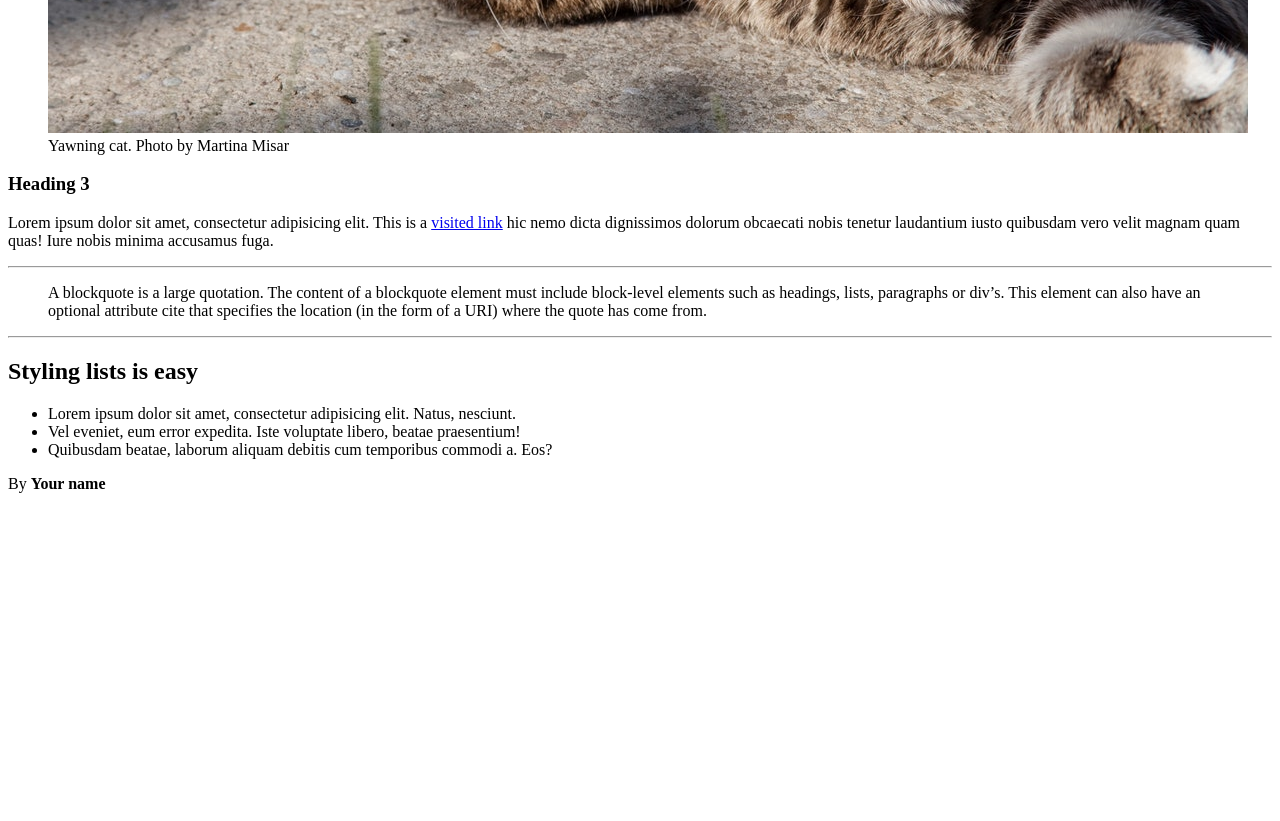
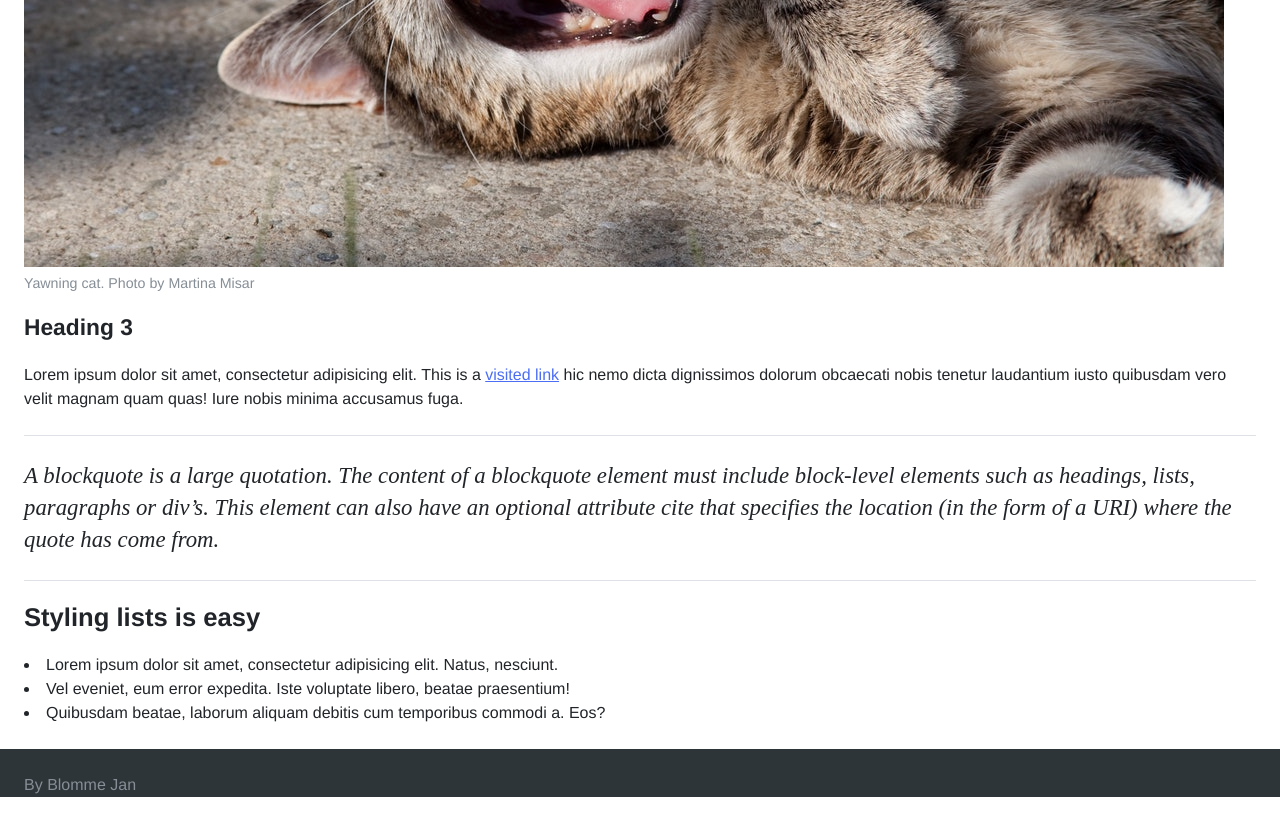
Before and after one commit to mct-ui/html5-boilerplate-BlommeJan, a plain HTML site: page index.html in a window 1280 px wide. Shown: the part 880-1701 px from the top of the page. Before the commit the page ends 1389 px from the top, so only its background shows below. Drawn offline with Linux system fonts and the light colour scheme.

Commit message:
Update CSS styles and HTML structure

```diff
--- a/css/screen.scss
+++ b/css/screen.scss
@@ -128,15 +128,22 @@ $columns: (2, 3, 4, 5, 6) !default;
 *:before,
 *:after {
   // Reset box-sizing
+  box-sizing: border-box;
 }
 
 * {
   // Reset margin and font-size and font-weight
+  margin: 0;
+  font-size: 100%;
+  font-weight: normal;
+
 }
 
 img {
   // make images block level elements
+  display: block;
   // make images responsive
+  max-width: 100%;
 }
 
 /*---------------------------------------/*
@@ -150,6 +157,11 @@ img {
 */
 
 html {
+  font-size: calc($root-font-size / 16 * 100%);
+  font-family: $font-family-primary;
+  line-height: 1.5;
+  color: $color-text;
+  scroll-behavior: smooth;
 }
 
 /*
@@ -166,17 +178,44 @@ html {
 */
 
 h1 {
+  font-size: $ms5;
+  font-weight: 700;
+  line-height: calc($baseline * 4);
+  margin-bottom: $space-m;
+
+  @include mq(bp1) {
+    font-size: $ms9;
+    line-height: calc($baseline * 6);
+  }
+
+  @include mq(bp2){
+    font-size: $ms11;
+    line-height: calc($baseline * 8);
+  }
+
 }
 
 h2 {
+  font-size: $ms4;
+  font-weight: 700;
+  line-height: calc($baseline * 3);
+  margin-bottom: $space-m;
 }
 
 h3 {
+  font-size: $ms3;
+  font-weight: 700;
+  line-height: calc($baseline * 3);
+  margin-bottom: $space-m;
 }
 
 h4,
 h5,
 h6 {
+  font-size: $ms0;
+  font-weight: 700;
+  line-height: calc($baseline * 3);
+  margin-bottom: $space-m;
 }
 
 p,
@@ -186,35 +225,57 @@ dl,
 table,
 address,
 figure {
+  margin-bottom: $space-m;
 }
 
 ul,
 ol {
+  padding: 0;
+  list-style-position: inside;
 }
 
 li ul,
 li ol {
+  margin-bottom: 0;
 }
 
 blockquote {
+  font-family:  $font-family-secondary;
+  font-size: $ms3;
+  font-style: italic;
+  line-height: calc($baseline * 4);
+  margin-bottom: $space-m;
 }
 
 figcaption {
+  font-size: $ms-1;
+  line-height: calc($baseline * 2);
+  color: $color-text-lighter;
+  margin-top: $space-xs;
 }
 
 hr {
+  border: 0;
+  height: 1px;
+  background: $color-border;
+  margin-bottom: $space-m;
 }
 
 a {
+  color: $color-primary;
+  transition: all 0.1s ease-in-out;
 }
 
 a:hover {
+  color: $color-primary-light;
 }
 
 a:visited {
+  color: $color-primary;
 }
 
 a:active {
+  color: $color-primary-dark;
 }
 
 /*---------------------------------------/*
@@ -228,6 +289,16 @@ a:active {
 */
 
 .o-row {
+  padding: $space-m $space-m 0;
+
+  &--dark {
+    background-color: #2e3538;
+    color: $color-text-lighter;
+  }
+
+  &--primary {
+    color: $color-primary;
+  }
 }
 
 /*
--- a/index.html
+++ b/index.html
@@ -8,16 +8,18 @@
     <meta name="description" content="This is my HTML5 boilerplate.">
     <meta name="viewport" content="width=device-width, initial-scale=1.0">
     <link rel="stylesheet" href="css/screen.css">
-
+    <link rel="shortcut icon" href="favicon.ico" type="image/x-icon">
     <link rel="icon" href="favicon.svg" type="image/svg+xml">
+    <link rel="apple-touch-icon" href="apple-touch-icon.png">
+    <link rel="manifest" href=" manifest.webmanifest">
 </head>
 
 <body>
-    <header>
+    <header class="o-row">
         <h1>Hello world! This is my HTML5 boilerplate.</h1>
         <p>A Boilerplate helps you build fast, robust, and adaptable web apps or sites. Kick-start your project with the combined knowledge and effort of 100s of developers, all in one little package.</p>
     </header>
-    <main>
+    <main class="o-row">
         <h2>
             In this document
         </h2>
@@ -66,8 +68,8 @@
             <li>Quibusdam beatae, laborum aliquam debitis cum temporibus commodi a. Eos?</li>
         </ul>
     </main>
-    <footer>
-        <p>By <strong>Your name</strong></p>
+    <footer class="o-row o-row--dark">
+        <p>By <strong>Blomme Jan</strong></p>
     </footer>
 </body>
 
```
Also changed, not shown: apple-touch-icon.png (added), apple-touch-icon.svg (added), css/screen.css, icon-192.png (added), icon-192.svg (added), icon-512.png (added), icon-512.svg (added), logo.ico (added), manifest.webmanifest (added), 1 other file.
